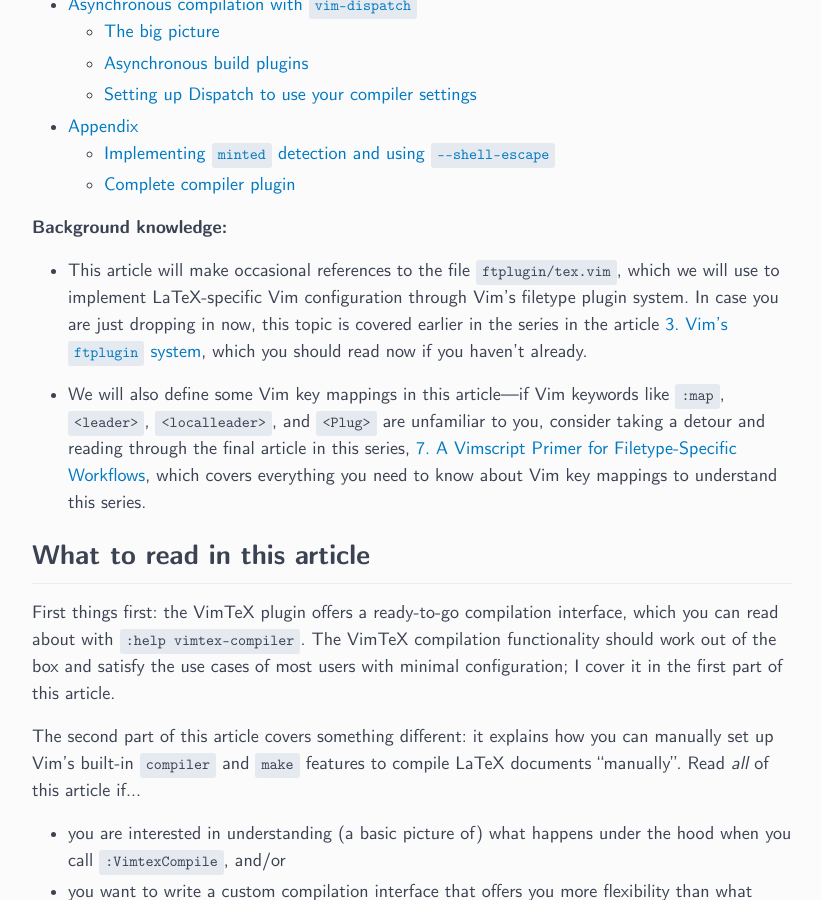
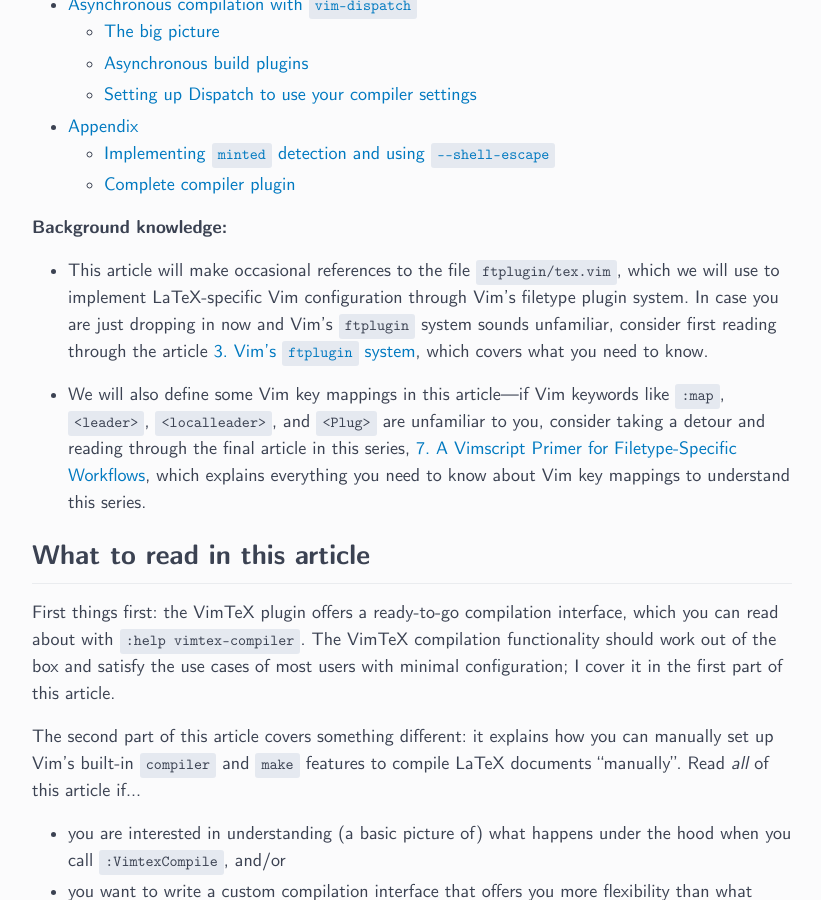
Before and after one commit to ejmastnak/ejmastnak.github.io, a Jekyll site: the page built from tutorials/vim-latex/compilation.md, in a window 1280 px wide and 900 px high, scrolled down 1139 px. Shown: the whole window, without its empty margins (228-1049 px from the left). Built offline with Jekyll 4.4.1, drawn with Linux system fonts in a browser that asks for light colours.

Commit message:
Make ftplugin background notice more friendly

```diff
--- a/tutorials/vim-latex/compilation.md
+++ b/tutorials/vim-latex/compilation.md
@@ -50,9 +50,9 @@ This article covers compilation and should explain what you need to get started
 
 **Background knowledge:**
 - This article will make occasional references to the file `ftplugin/tex.vim`, which we will use to implement LaTeX-specific Vim configuration through Vim's filetype plugin system.
-In case you are just dropping in now, this topic is covered earlier in the series in the article [3. Vim's `ftplugin` system]({% link tutorials/vim-latex/ftplugin.md %}), which you should read now if you haven't already.
+  In case you are just dropping in now and Vim's `ftplugin` system sounds unfamiliar, consider first reading through the article [3. Vim's `ftplugin` system]({% link tutorials/vim-latex/ftplugin.md %}), which covers what you need to know.
 
-- We will also define some Vim key mappings in this article---if Vim keywords like `:map`, `<leader>`, `<localleader>`, and `<Plug>` are unfamiliar to you, consider taking a detour and reading through the final article in this series, [7. A Vimscript Primer for Filetype-Specific Workflows]({% link tutorials/vim-latex/vimscript.md %}), which covers everything you need to know about Vim key mappings to understand this series.
+- We will also define some Vim key mappings in this article---if Vim keywords like `:map`, `<leader>`, `<localleader>`, and `<Plug>` are unfamiliar to you, consider taking a detour and reading through the final article in this series, [7. A Vimscript Primer for Filetype-Specific Workflows]({% link tutorials/vim-latex/vimscript.md %}), which explains everything you need to know about Vim key mappings to understand this series.
 
 ## What to read in this article
 First things first: the VimTeX plugin offers a ready-to-go compilation interface, which you can read about with `:help vimtex-compiler`.
```
Also changed, not shown: tutorials/vim-latex/pdf-reader.md (+2 -2 lines), tutorials/vim-latex/vimtex.md (+4 -4 lines).
